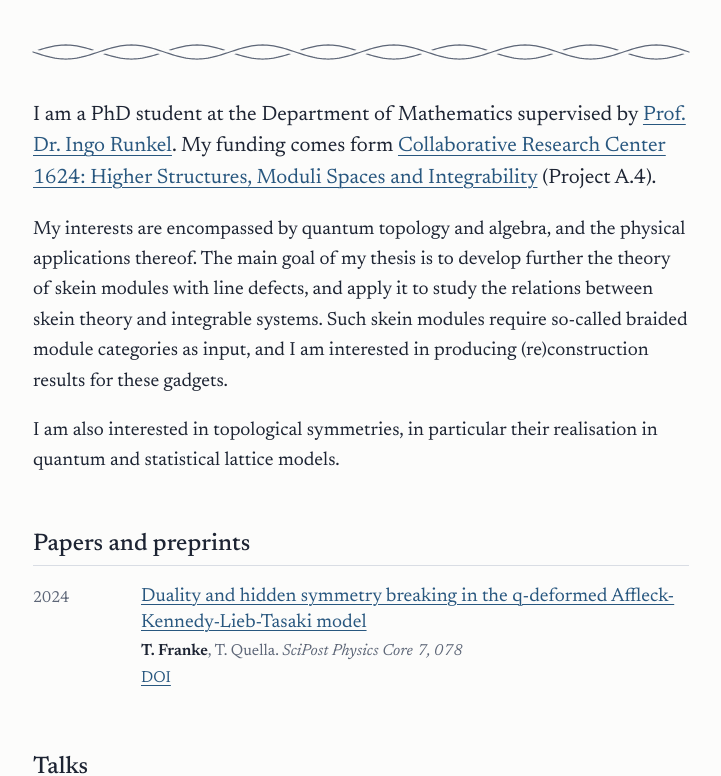
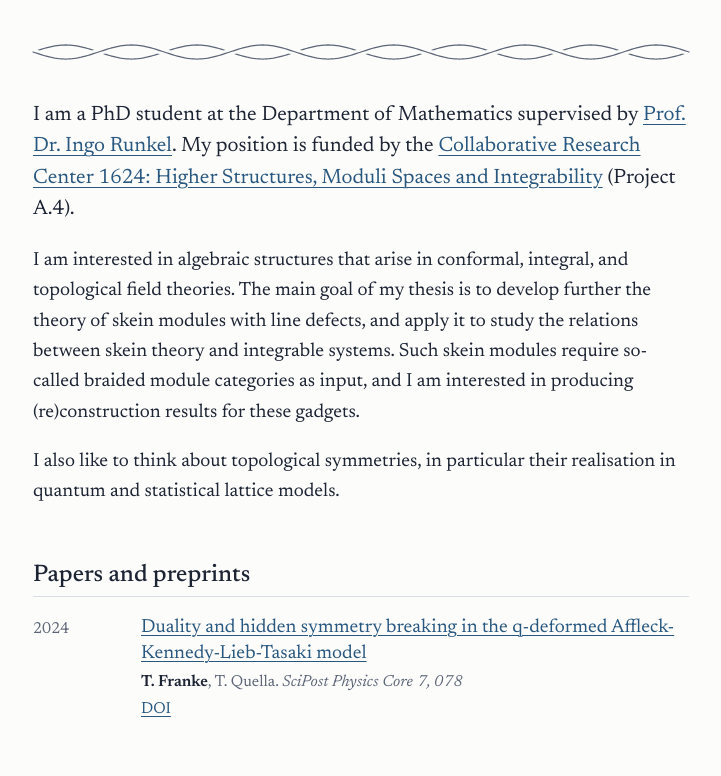
Before and after one commit to TylerFranke/TylerFranke.github.io, a Jekyll site: the page built from index.html, in a window 1280 px wide and 900 px high, scrolled down 302 px, cut to the strip 124-900 px from the top of the window. Shown: the whole strip, without its empty margins (279-1000 px from the left). Built offline with Jekyll 4.4.1, drawn with Linux system fonts in a browser that asks for light colours.

Commit message:
Revise about section content in index.html

```diff
--- a/index.html
+++ b/index.html
@@ -50,10 +50,10 @@ layout: default
 
   <section class="wrap" id="about" aria-label="About">
     <p class="lede">I am a PhD student at the Department of Mathematics supervised by <a href="https://www.math.uni-hamburg.de/home/runkel/">Prof. Dr. Ingo Runkel</a>.
-    My funding comes form <a href="https://www.sfb1624.uni-hamburg.de/">Collaborative Research Center 1624: Higher Structures, Moduli Spaces and Integrability</a> (Project A.4).
-    <p>My interests are encompassed by quantum topology and algebra, and the physical applications thereof. The main goal of my thesis is to develop further the theory of skein modules with line defects, and apply it to study the relations between skein theory and integrable systems.
+    My position is funded by the <a href="https://www.sfb1624.uni-hamburg.de/">Collaborative Research Center 1624: Higher Structures, Moduli Spaces and Integrability</a> (Project A.4).
+    <p>I am interested in algebraic structures that arise in conformal, integral, and topological field theories. The main goal of my thesis is to develop further the theory of skein modules with line defects, and apply it to study the relations between skein theory and integrable systems.
     Such skein modules require so-called braided module categories as input, and I am interested in producing (re)construction results for these gadgets.
-    <p>I am also interested in topological symmetries, in particular their realisation in quantum and statistical lattice models.</p>
+    <p>I also like to think about topological symmetries, in particular their realisation in quantum and statistical lattice models.</p>
   </section>
 
   {% if papers.size > 0 %}
```
